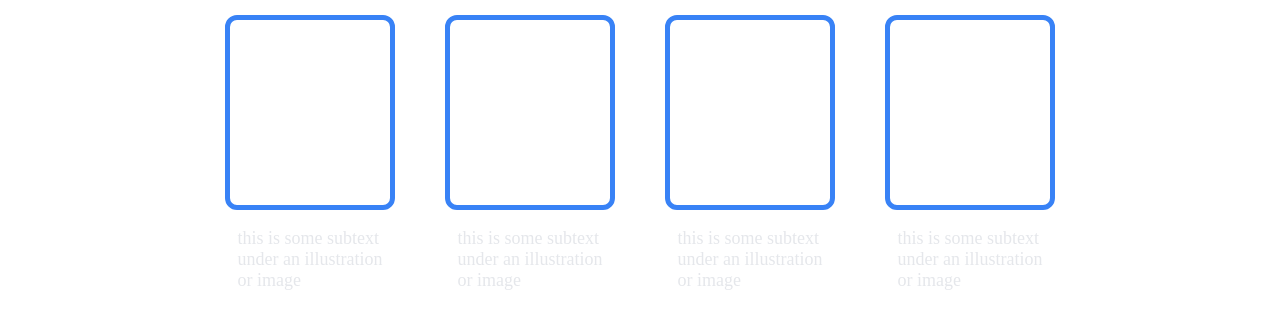
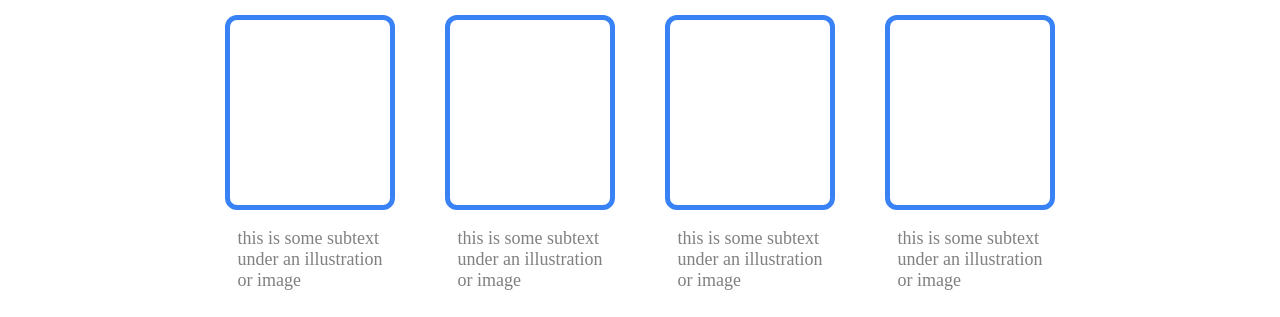
Before and after one commit to Mant920/Landing_Page, a plain HTML site: page index.html in a window 1280 px wide. Shown: the part 570-887 px from the top of the page. Drawn offline with Linux system fonts and the light colour scheme.

Commit message:
Added font color to <p> tag in second section

```diff
--- a/style.css
+++ b/style.css
@@ -109,3 +109,7 @@ button{
     flex-direction: column;
     align-items: center;
 }
+
+.text{
+    color: gray;
+}
```
